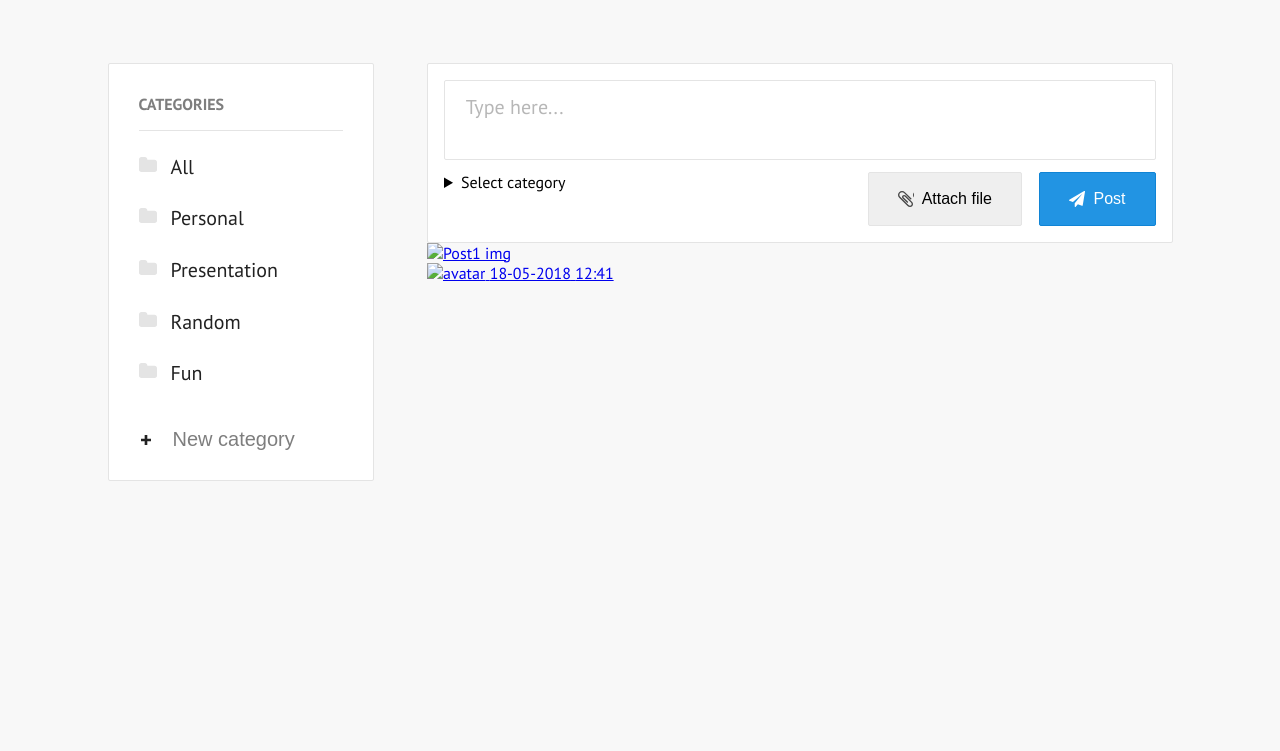
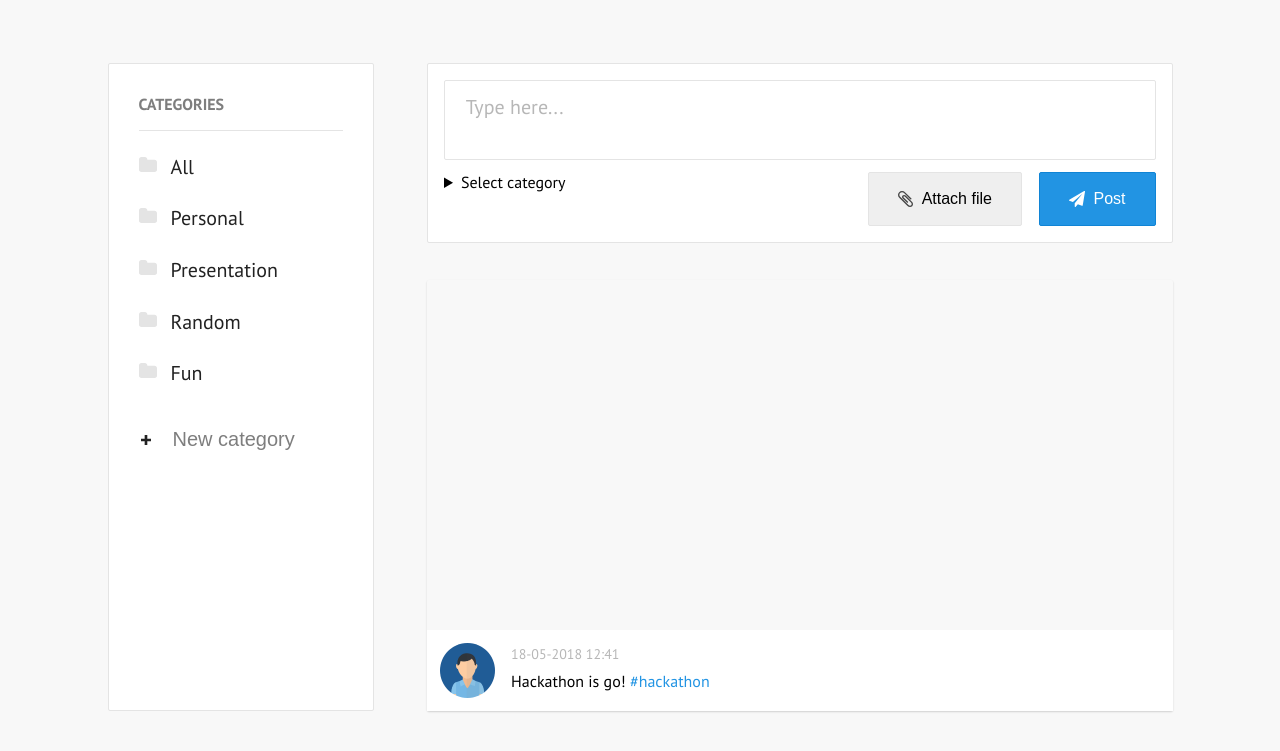
Before and after one commit to hackshackshacks/digital-design-prototype, a website: page views/index.html in a window 1280 px wide. Shown: the part 93-844 px from the top of the page. Before the commit the page ends 800 px from the top, so only its background shows below. Drawn offline with nearby package versions, Linux system fonts and the light colour scheme; files that its build step writes are made by us from their sources; files whose address does not match are found by name.

Commit message:
timeline style

```diff
--- a/src/styles/components/timeline.scss
+++ b/src/styles/components/timeline.scss
@@ -77,6 +77,36 @@
       height: $size;
       width: $size;
       background: url('../images/paperclip.svg');
+      background-repeat: no-repeat;
+    }
+  }
+  article {
+    margin-top: 2.3125rem;
+    border-radius: $border-radius;
+    box-shadow: 0 1px 2px 0 rgba(#000000, 0.16);
+    header {
+      height: 21.875rem;
+    }
+    footer {
+      padding: 0.8125rem;
+      display: flex;
+      background: #fff;
+      align-content: center;
+      time {
+        color: $text-light;
+        font-size: 0.875em;
+      }
+      p {
+        margin: 0;
+        margin-top: 0.5rem;
+      }
+      .hashtag {
+        color: $brand-primary;
+      }
+      img {
+        height: 3.4375rem;
+        margin-right: 1rem;
+      }
     }
   }
 }
--- a/views/components/feed.html
+++ b/views/components/feed.html
@@ -50,23 +50,21 @@
         </div>
       </fieldset>
     </form>
-    <ol class="posts">
-      <li class="post">
-        <a href="#">
+    <div class="articles">
       <article>
         <header>
-              <img src="" alt="Post1 img">
+          <img src="" alt="">
         </header>
         <footer>
-              <img src="avatar.png" alt="avatar">
-              <time>
-                <span class="date">18-05-2018</span>
-                <span class="time">12:41</span>
-              </time>
+          <img src="images/avatar@2x.png" alt="">
+          <div class="content">
+            <time>18-05-2018 12:41</time>
+            <p>Hackathon is go!
+              <span class="hashtag">#hackathon</span>
+            </p>
+          </div>
         </footer>
       </article>
-        </a>
-      </li>
-    </ol>
+    </div>
   </main>
 </section>
```
Lines whose indentation alone changed are shown as unchanged.
